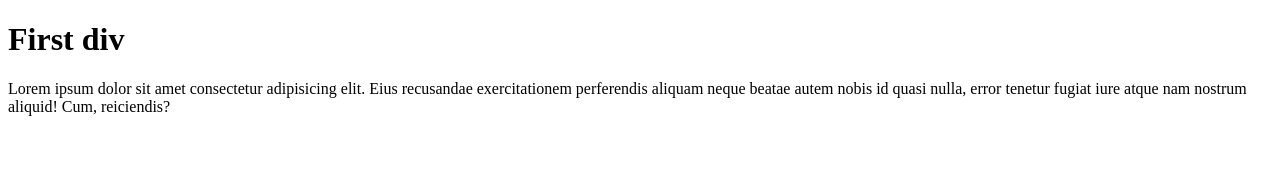
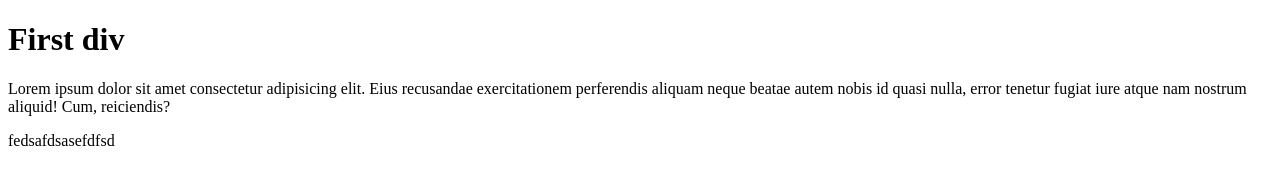
Before and after one commit to MehediZ07/my-first-github-repo, a plain HTML site: page Index.html in a window 1280 px wide. Drawn offline with Linux system fonts and the light colour scheme.

Commit message:
new commit

```diff
--- a/Index.html
+++ b/Index.html
@@ -13,6 +13,7 @@
         <p>Lorem ipsum dolor sit amet consectetur adipisicing elit. Eius recusandae exercitationem perferendis aliquam
             neque beatae autem nobis id quasi nulla, error tenetur fugiat iure atque nam nostrum aliquid! Cum,
             reiciendis?</p>
+        <p>fedsafdsasefdfsd</p>
 
     </Div>
 </body>
```
